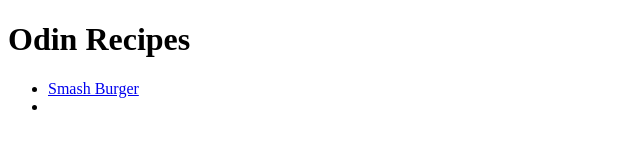
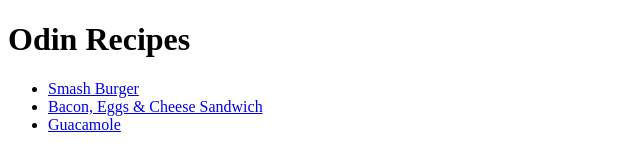
Before and after one commit to joaquimlcbfranco/odin-recipes, a plain HTML site: page index.html in a window 1280 px wide. Shown: the whole page, without its empty margins (0-640 px from the left). Drawn offline with Linux system fonts and the light colour scheme.

Commit message:
Add link to guacamole.html

```diff
--- a/index.html
+++ b/index.html
@@ -9,8 +9,9 @@
     <h1>Odin Recipes</h1>
 
     <ul>
-        <li><a href="recipes/smash-burger.html">Smash Burger</a></li>
-        <li><a href="recipes/sandwich.html"></a></li>
+        <li><a href="./recipes/smash-burger.html">Smash Burger</a></li>
+        <li><a href="./recipes/sandwich.html">Bacon, Eggs & Cheese Sandwich</a></li>
+        <li><a href="./recipes/guacamole.html">Guacamole</a></li>
     </ul>
 </body>
 </html>
```
